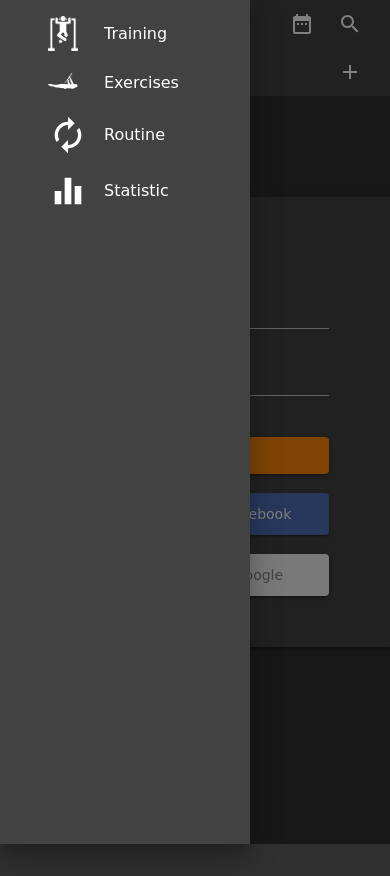
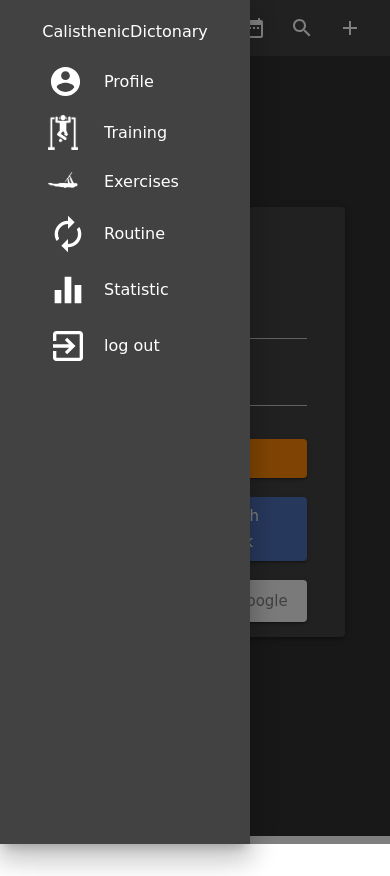
Before and after one commit to sid2602/calisthenic_dictonary, a Next.js app: page /login in a window 390 px wide. Both pictures are taken after a click on the button 28 px from the left and 48 px from the top of the page. After the commit the page ends 844 px from the top, so only its background shows below. Built offline with nearby package versions, Linux system fonts and the light colour scheme.

Commit message:
add new item List in drawer, add media queries for styles for login page

```diff
--- a/components/navigation/drawer.tsx
+++ b/components/navigation/drawer.tsx
@@ -4,6 +4,7 @@ import List from "@material-ui/core/List";
 import { makeStyles } from "@material-ui/core/styles";
 import { NavContext } from "./index";
 import ListComponent from "./list";
+import { Typography } from "@material-ui/core";
 const useStyles = makeStyles((theme) => ({
   list: {
     backgroundColor: theme.palette.background.paper,
@@ -18,6 +19,9 @@ const DrawerContainer = () => {
   return (
     <Drawer anchor="left" open={isActive} onClose={toogleDrawer}>
       <List aria-labelledby="nested-list-subheader" className={classes.list}>
+        {/* <Typography variant="h6">
+          <a href="/">Calisthenic Dictonary</a>
+        </Typography> */}
         <ListComponent />
       </List>
     </Drawer>
--- a/components/navigation/list.tsx
+++ b/components/navigation/list.tsx
@@ -6,10 +6,16 @@ import ListItemIcon from "@material-ui/core/ListItemIcon";
 import ListItemText from "@material-ui/core/ListItemText";
 import { makeStyles } from "@material-ui/core/styles";
 import Link from "next/link";
+import AccountCircleIcon from "@material-ui/icons/AccountCircle";
+import { logOutUser } from "services/auth";
+import ExitToAppIcon from "@material-ui/icons/ExitToApp";
 
 const useStyles = makeStyles((theme) => ({
   root: {
     margin: "0 0 0 2rem",
+  },
+  title: {
+    textAlign: "center",
   },
 }));
 
@@ -18,6 +24,15 @@ const DrawerIcon = styled.img`
 `;
 
 const Links = [
+  {
+    name: "CalisthenicDictonary",
+    link: "/",
+  },
+  {
+    name: "Profile",
+    link: "/Profile",
+    icon: <AccountCircleIcon style={{ fontSize: "35px" }} />,
+  },
   {
     name: "Training",
     link: "/training",
@@ -38,6 +53,12 @@ const Links = [
     link: "/statistic",
     icon: <EqualizerIcon style={{ fontSize: "40px" }} />,
   },
+  {
+    name: "log out",
+    link: "/login",
+    icon: <ExitToAppIcon style={{ fontSize: "40px" }} />,
+    onClick: logOutUser,
+  },
 ];
 
 const ListComponent = () => {
@@ -47,9 +68,13 @@ const ListComponent = () => {
     <>
       {Links.map((item) => (
         <Link key={item.name} href={item.link}>
-          <ListItem button>
-            <ListItemIcon className={classes.root}>{item.icon}</ListItemIcon>
-            <ListItemText>{item.name}</ListItemText>
+          <ListItem button onClick={item.onClick && item.onClick}>
+            {item.icon && (
+              <ListItemIcon className={classes.root}>{item.icon}</ListItemIcon>
+            )}
+            <ListItemText className={!item.icon ? classes.title : ""}>
+              {item.name}
+            </ListItemText>
           </ListItem>
         </Link>
       ))}
--- a/components/navigation/navigation.tsx
+++ b/components/navigation/navigation.tsx
@@ -26,21 +26,10 @@ const useStyles = makeStyles((theme) => ({
     // },
   },
   iconContainer: {
-    width: 150,
+    flex: 1,
   },
   iconContainerRight: {
     textAlign: "right",
-  },
-  title: {
-    flex: 1,
-    textAlign: "center",
-    fontSize: "1.4rem",
-    [theme.breakpoints.down("md")]: {
-      fontSize: "1rem",
-    },
-    "& a": {
-      color: "white",
-    },
   },
 }));
 
@@ -65,10 +54,6 @@ const Navigation = () => {
           </IconButton>
         </Box>
 
-        <Typography variant="h6" className={classes.title}>
-          <a href="/">Calisthenic Dictonary</a>
-        </Typography>
-
         <Box
           className={`${classes.iconContainerRight} ${classes.iconContainer}`}
         >
--- a/components/styles.tsx
+++ b/components/styles.tsx
@@ -14,6 +14,7 @@ export const GlobalStyle = createGlobalStyle`
 
   a{
     text-decoration: none;
+    color: white;
   }
 
   pre{
--- a/pages/connect/[provider]/redirect.tsx
+++ b/pages/connect/[provider]/redirect.tsx
@@ -21,6 +21,8 @@ const useStyles = makeStyles((theme: Theme) =>
     },
   })
 );
+
+//To use buttons I need to change url to backend strapi and change url in google and facebook
 
 const LoginRedirect = (props: object) => {
   const classes = useStyles();
--- a/pages/login/index.tsx
+++ b/pages/login/index.tsx
@@ -29,6 +29,10 @@ const useStyles = makeStyles((theme: Theme) =>
       width: "400px",
       height: "450px",
       padding: theme.spacing(4),
+      [theme.breakpoints.down("xs")]: {
+        width: "300px",
+        height: "430px",
+      },
     },
     heading: {
       width: "100%",
@@ -42,14 +46,23 @@ const useStyles = makeStyles((theme: Theme) =>
       "& >div": {
         margin: " 0.6rem 0 ",
       },
+      [theme.breakpoints.down("xs")]: {
+        width: "95%",
+      },
     },
-    firstButton: {
-      width: "100%",
-      margin: "2rem auto 0.6rem auto",
-    },
+
     button: {
       width: "100%",
       margin: "0.6rem auto",
+      [theme.breakpoints.down("xs")]: {
+        fontSize: 15,
+      },
+    },
+    firstButton: {
+      margin: "2rem auto 0.6rem auto",
+      [theme.breakpoints.down("xs")]: {
+        margin: "1.5rem auto 0.6rem auto",
+      },
     },
     facebookBtn: {
       background: "#4e71ba",
@@ -177,7 +190,7 @@ const Login = () => {
                 />
 
                 <Button
-                  className={classes.firstButton}
+                  className={` ${classes.button} ${classes.firstButton}`}
                   type="submit"
                   onClick={() =>
                     onButtonClickError(errors.email, errors.password, values)
--- a/services/auth.ts
+++ b/services/auth.ts
@@ -1,4 +1,4 @@
-import { setCookie, parseCookies } from "nookies";
+import { setCookie, parseCookies, destroyCookie } from "nookies";
 import { GetServerSidePropsContext } from "next";
 import axios from "axios";
 import User from "types/user";
@@ -8,6 +8,10 @@ export const setUser = (jwt: string) => {
     maxAge: 30 * 24 * 60 * 60,
     path: "/",
   });
+};
+
+export const logOutUser = () => {
+  destroyCookie(null, "jwt");
 };
 
 export const userIsLogged = async (context: GetServerSidePropsContext) => {
```
Also changed, not shown: 1 other file (tests, documents, lock files or other folders).
